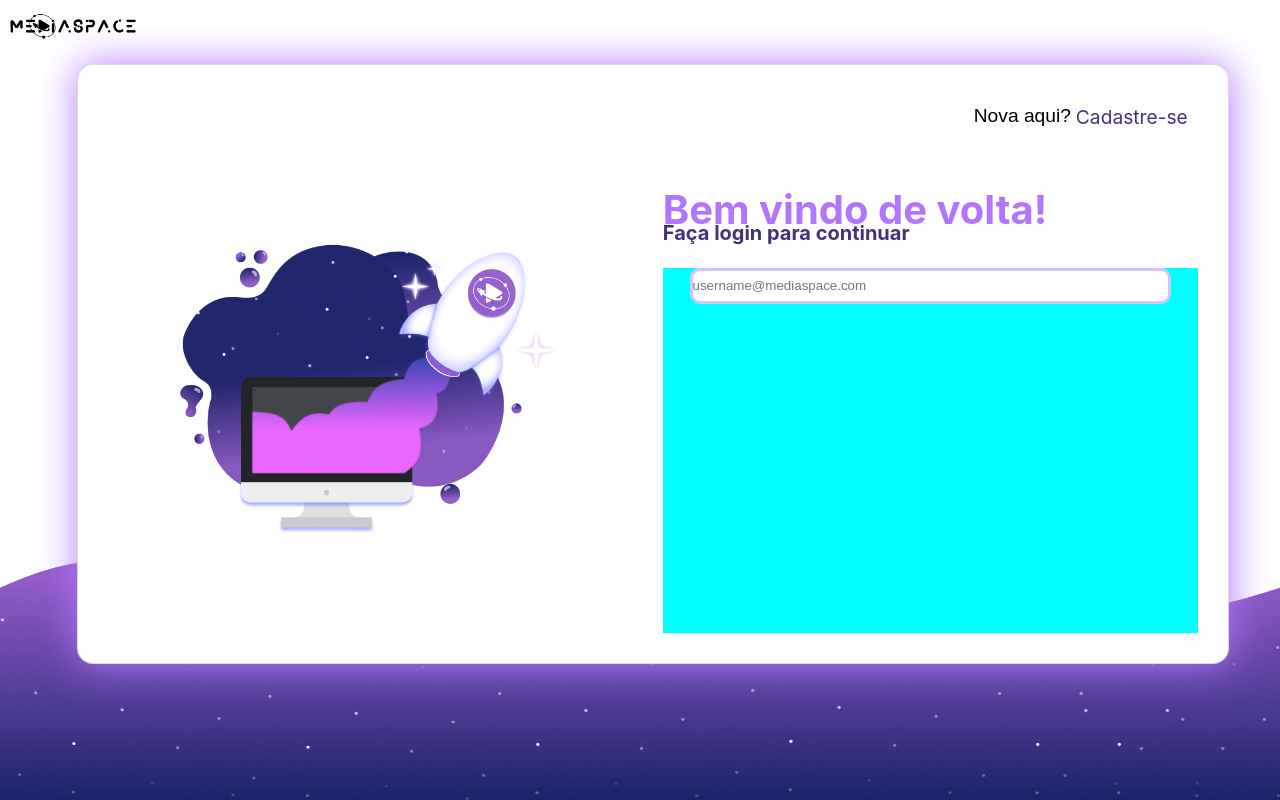
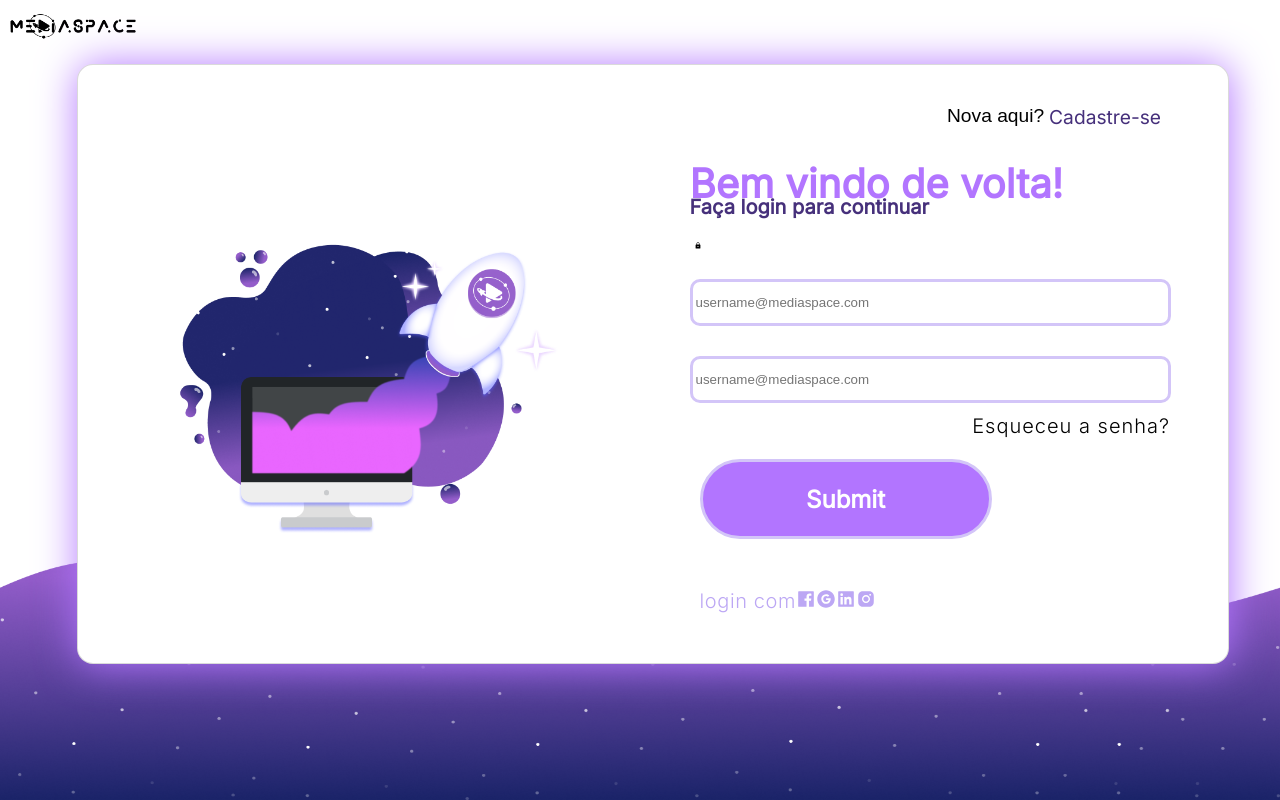
Before and after one commit to EduSan1/MediaSpace, a React (Create React App) app in the folder web/: page / in a window 1280 px wide. Built offline with nearby package versions, Linux system fonts and the light colour scheme.

Commit message:
chore : add SpaceLogin missing  icons input

```diff
--- a/web/package.json
+++ b/web/package.json
@@ -12,6 +12,7 @@
     "@types/react-dom": "^18.0.6",
     "react": "^18.2.0",
     "react-dom": "^18.2.0",
+    "react-icons": "^4.4.0",
     "react-scripts": "5.0.1",
     "sass": "^1.54.9",
     "typescript": "^4.8.3",
--- /dev/null
+++ b/web/src/components/SpaceBackground/Login/InputBtn.tsx
@@ -0,0 +1,20 @@
+import React from "react";
+import "../../../styles/components/SpacebackgroundLogin/btnInput.scss"
+
+
+const inputBtn = () =>{
+
+       return(
+
+      <>
+
+        <input type="submit" className="InputBtnLogin" name="btnLogin" />
+
+      </>
+
+
+       );
+
+}
+
+export default inputBtn;
--- a/web/src/components/SpaceBackground/Login/index.tsx
+++ b/web/src/components/SpaceBackground/Login/index.tsx
@@ -1,5 +1,8 @@
 import React from "react";
 import InputLoign from "./inputLogin";
+import InputBtn from "./InputBtn";
+import { MdLock } from "react-icons/md";
+import { AiFillFacebook, AiFillGoogleCircle, AiFillLinkedin, AiFillInstagram } from "react-icons/ai";
 
 
 const LoginSpace = () => {
@@ -27,9 +30,21 @@ const LoginSpace = () => {
             <p> Faça login para continuar </p>
           </div>
 
-                  <div className="inputLogin">
-                         <InputLoign/>
-                  </div>
+          <div className="inputLogin">
+            <MdLock />
+            <InputLoign />
+            <InputLoign />
+          </div>
+
+          <div className="btnLogin">
+            <span> Esqueceu a senha?</span>
+
+            <div className="btn_AutomaticLogin">
+              <InputBtn />
+              <span>login com <AiFillFacebook onClick={() => { console.log('Facebook') }} /> <AiFillGoogleCircle /> <AiFillLinkedin /> <AiFillInstagram /> </span>
+            </div>
+
+          </div>
 
         </div>
 
--- a/web/src/components/SpaceBackground/Login/inputLogin.tsx
+++ b/web/src/components/SpaceBackground/Login/inputLogin.tsx
@@ -1,4 +1,6 @@
 import React from "react";
+
+
 
 
 const InputLoign = () =>{
@@ -9,7 +11,8 @@ const InputLoign = () =>{
         <>
 
 
-          <input type="text" name="loginText" placeholder="username@mediaspace.com"/>
+          <input type='email' name="loginText" placeholder="username@mediaspace.com"/>
+
 
 
         </>
--- /dev/null
+++ b/web/src/styles/components/SpacebackgroundLogin/btnInput.scss
@@ -0,0 +1,29 @@
+@import "../../vars.scss";
+
+.InputBtnLogin {
+
+    display: flex;
+    width: 18.25rem;
+    height: 5rem;
+    justify-content: center;
+    cursor: pointer;
+    border-radius: 3.125rem;
+    background-color: $primary-purple;
+    color: #fff;
+
+
+
+
+    font-family: $light-font;
+    font-style: normal;
+    font-weight: 700;
+    font-size: 24px;
+    line-height: 29px;
+
+
+}
+
+.InputBtnLogin:hover{
+    background-color: $dark-purple;
+    transition: 385ms;
+}
--- a/web/src/styles/components/SpacebackgroundLogin/indexInput.scss
+++ b/web/src/styles/components/SpacebackgroundLogin/indexInput.scss
@@ -1,8 +1,9 @@
 input{
-    width: 90%;
-    height: 10%;
+    width: 100%;
+    height: 5.625rem;
     border: solid #D3C5F8;
     border-radius: 0.625rem;
+    padding: 3px;
 
 
 }
--- a/web/src/styles/components/SpacebackgroundLogin/indexLogin.scss
+++ b/web/src/styles/components/SpacebackgroundLogin/indexLogin.scss
@@ -69,12 +69,19 @@
 }
 
 .LoginSpace div:nth-child(3) {
-  justify-content:center;
+  justify-content: center;
   align-items: flex-start;
-  background-color: aqua;
+  flex-direction: column;
+  gap: 30px;
+  height: 30%;
 }
 
-.LoginSpace div:nth-child(4) {}
+.LoginSpace div:nth-child(4) {
+  display: flex;
+  height: 50%;
+  flex-direction: column;
+  justify-content: start;
+}
 
 
 
@@ -87,7 +94,7 @@
 
   div {
     display: flex;
-    width: 100%;
+    width: 90%;
 
   }
 
@@ -135,5 +142,58 @@
 
 
 
+  .btnLogin {
+    width: 90%;
+
+
+
+    span {
+      display: flex;
+      margin-bottom: 10px;
+    }
+
+
+    .btn_AutomaticLogin{
+      width: 100%;
+      height: 100%;
+      justify-content: space-between;
+      gap: 50px;
+      padding: 10px;
+
+      span{
+
+        font-family: $light-font;
+        font-style: normal;
+        font-weight: 100;
+        font-size: 20px;
+        line-height: 24px;
+        letter-spacing: 0.03em;
+        color: $light-purple;
+
+
+      }
+
+    }
+
+
+
+  }
+
+  .btnLogin span:nth-child(1) {
+
+    width: 100%;
+    justify-content: end;
+    padding: 1px;
+
+
+    font-family: $light-font;
+    font-style: normal;
+    font-weight: 100;
+    font-size: 20px;
+    line-height: 24px;
+    letter-spacing: 0.05em;
+
+  }
+
 
 }
--- a/web/src/styles/index.scss
+++ b/web/src/styles/index.scss
@@ -19,5 +19,6 @@
     //Componentes
     @import "./components/SpacebackgroundLogin/indexInput.scss";
     @import "./components/SpacebackgroundLogin/indexLogin.scss";
+    @import "./components/SpacebackgroundLogin/btnInput.scss";
 
 }
```
Also changed, not shown: 1 other file (tests, documents, lock files or other folders).
